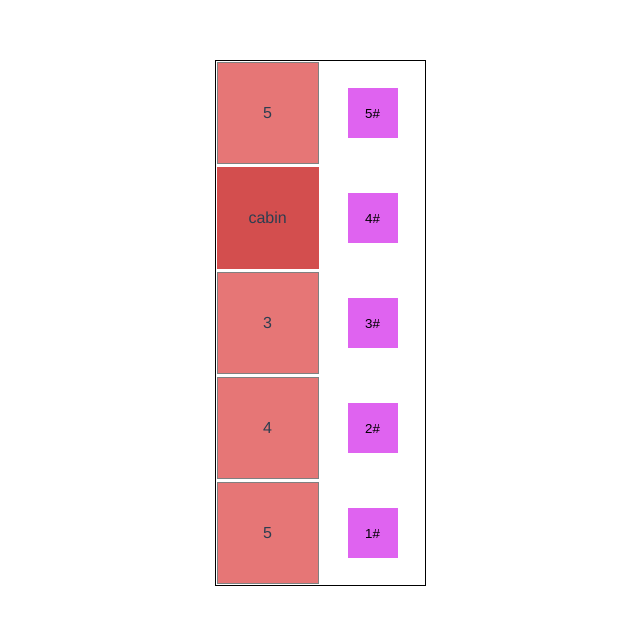
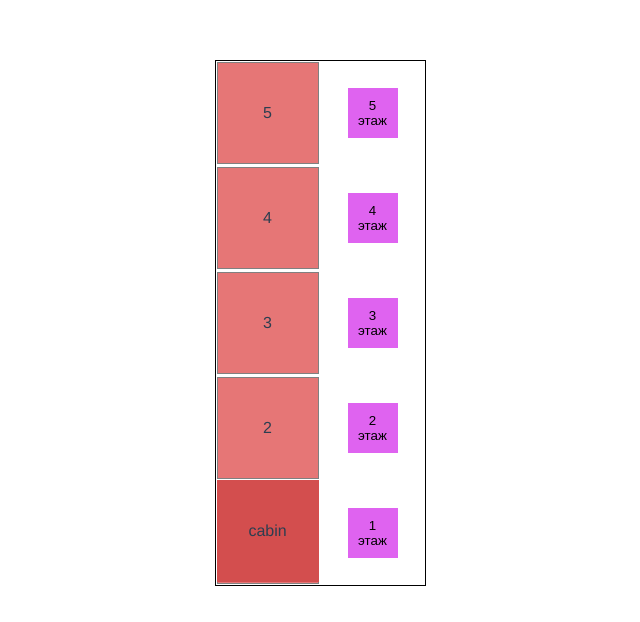
Before and after one commit to blackseliger/elevators, a Vue app: page / in a window 1280 px wide. Shown: the top 622 px of the page, without its empty margins (320-960 px from the left). Built offline with nearby package versions, Linux system fonts and the light colour scheme.

Commit message:
добавил реагирование и изменение очереди вызова лифта

```diff
--- a/src/App.vue
+++ b/src/App.vue
@@ -1,5 +1,5 @@
 <template>
-  <LiftCommon msg="Welcome to Your Vue.js App"/>
+  <LiftCommon/>
 </template>
 
 <script>
--- /dev/null
+++ b/src/components/UiButton.vue
@@ -0,0 +1,45 @@
+<template>
+  <button class="button_default" @click="select()">
+    <slot/>
+  </button>
+</template>
+
+<script>
+export default {
+  name: "UiButton",
+
+  props: {
+
+    value: {
+      type: String,
+      required: true,
+    },
+  },
+
+  emits: {
+    'update:selected': null,
+  },
+
+  methods: {
+    select() {
+        this.$emit('update:selected', this.value)
+    }
+  }
+};
+</script>
+
+<style lang="scss" scoped>
+.button_default {
+  width: 50px;
+  height: 50px;
+  border: none;
+  outline: none;
+  background-color: rgb(223, 99, 240);
+  cursor: pointer;
+  transition: background 200ms ease-in-out;
+
+  &:hover {
+    background-color: rgb(140, 68, 223);
+  }
+}
+</style>
--- a/src/components/lift.vue
+++ b/src/components/lift.vue
@@ -3,23 +3,150 @@
     <div class="lift__shaft_5 lift__shaft">5</div>
     <div class="lift__shaft_4 lift__shaft">4</div>
     <div class="lift__shaft_3 lift__shaft">3</div>
-    <div class="lift__shaft_2 lift__shaft">4</div>
-    <div class="lift__shaft_1 lift__shaft">5</div>
-    <div class="lift__shaft_cabin lift__shaft lift__shaft_cabin_move">cabin</div>
+    <div class="lift__shaft_2 lift__shaft">2</div>
+    <div class="lift__shaft_1 lift__shaft">1</div>
+    <div class="lift__shaft_cabin lift__shaft" ref="cabin">cabin</div>
 
-    <button class="lift__button_5 lift__button">5#</button>
-    <button class="lift__button_4 lift__button">4#</button>
-    <button class="lift__button_3 lift__button">3#</button>
-    <button class="lift__button_2 lift__button">2#</button>
-    <button class="lift__button_1 lift__button">1#</button>
+    <ui-button :value="5" v-model:selected="selected" class="lift__button_5"
+      >5 этаж</ui-button
+    >
+    <ui-button :value="4" v-model:selected="selected" class="lift__button_4"
+      >4 этаж</ui-button
+    >
+    <ui-button :value="3" v-model:selected="selected" class="lift__button_3"
+      >3 этаж</ui-button
+    >
+    <ui-button :value="2" v-model:selected="selected" class="lift__button_2"
+      >2 этаж</ui-button
+    >
+    <ui-button :value="1" v-model:selected="selected" class="lift__button_1"
+      >1 этаж</ui-button
+    >
   </div>
 </template>
 
 <script>
+import UiButton from "@/components/UiButton.vue";
+
+// фактический параметр задания. В нашем случае работаем с 5 этажами.
+// const amountValuesH = 5 * 100;
+const amountFloor = 5;
+
 export default {
   name: "LiftCommon",
-  props: {
-    msg: String,
+
+  components: {
+    UiButton,
+  },
+
+  data() {
+    return {
+      // стек этажей, первый зашел - первый вышел
+      floors: [],
+      // очередь
+      queue: [],
+      // проверка для computed длины queue
+      queueLen: 0,
+      // на паузе по умолчанию до первого старта
+      pause: { timer: 3 },
+      // выбранный этаж
+      selected: 0,
+      // класс с опциями, для движения кабины
+      classMove: null,
+      // ожидаемые актуальные координаты прибытия кабины
+      coords: null,
+      // индекс сет интервала когда запускается работа лифта.
+      indexStart: null,
+      // находится ли в движении
+      move: false,
+    };
+  },
+
+  // methods: {
+  //   // метод, который запускает движение лифта
+  //   pushLift() {
+  //     if (!this.pause.timer >= 3 || !this.move ) return null;
+  //     // проверка на отдых лифта
+  //     const styleMove = {
+  //       top: `${this.queue[0].coords}`,
+  //     }
+  //     // this.pause.timer = 0;
+  //   },
+  // },
+
+  computed: {
+    pushLift() {
+      console.log('ghdkgjhd');
+      // с проверками бедааааааа
+      // чтоб постоянно не перезапускался при удалении из очереди
+      if (this.queue.length === this.queueLen) return;
+      if (!this.pause.timer >= 3 || !this.move) return;
+
+      const styleMove = {
+        top: `${this.queue[0].coords}`,
+      };
+      // необходимо узнать когда кабина находится на этаже. Див блок над див блоком.
+      // попробовать сравнить позиции через top
+      // или через сет таймаут попробовать на крайний случай, но он иногда подводит
+      // this.$refs.cabin.styles.top
+      console.log('pushLift');
+
+      // if (this.queue[0].coords === )
+
+      return styleMove;
+    },
+  },
+
+  watch: {
+    // выбирается актуальный вызов лифта и добавляется в стек "вызовов" этажей
+    selected() {
+      this.floors.push(this.selected);
+    },
+
+    // здесь добавляется в очередь количество будущих поездок на этажи
+    floors: {
+      deep: true,
+      // immediate: true,
+      handler() {
+        let actualFloor = this.floors[this.floors.length - 1];
+        let prevFloor = this.floors[this.floors.length - 2];
+        console.log(actualFloor, prevFloor);
+        // если этажи равны, то ничего не делаем;
+        if (actualFloor === prevFloor) return null;
+        // первый запуск, предыдущего этажа тут нет
+        if (this.floors.length === 1 && prevFloor === undefined) {
+          return this.queue.push({
+            actualFloor: actualFloor,
+            speed: actualFloor,
+            arrive: false,
+            // по умолчанию первый раз навверх лифт идет
+            direction: "up",
+            // ожидаемые координаты прибытия в процентах
+            coords: Math.floor((actualFloor * 100) / amountFloor),
+          });
+        }
+
+        this.queue.push({
+          actualFloor: actualFloor,
+          // расчет скорости для анимации, должен всегда 1 этаж в секунду
+          speed: Math.abs(actualFloor - (prevFloor + 1)),
+          arrive: false,
+          // установка направления поездки
+          direction: actualFloor > prevFloor ? "up" : "down",
+          coords: Math.floor((actualFloor * 100) / amountFloor),
+        });
+
+        // this.queueLen = this.queue.length;
+
+        // запускает работу
+        // проверка на первый запуск, чтоб не запускался по новой регулярно
+
+        // вариант если дальше работать через метод
+        // if (!this.indexStart) {
+        //   this.indexStart = setInterval(() => this.pushLift(), 1000);
+        // }
+      },
+    },
   },
 };
 </script>
@@ -60,7 +187,8 @@ export default {
   &__shaft_cabin {
     position: absolute;
     background-color: rgb(211, 78, 78);
-    top: 1px;
+    top: 80%;
+    // проверить динамически ли завит от количества этажей...
     /* const left */
     left: 1px;
     width: 100px;
@@ -70,7 +198,8 @@ export default {
   }
 
   &__shaft_cabin_move {
-    top: calc(105px + 1px);
+    // top: calc(105px + 1px);
+    // top: 60%;
   }
 
   &__shaft_5 {
```
